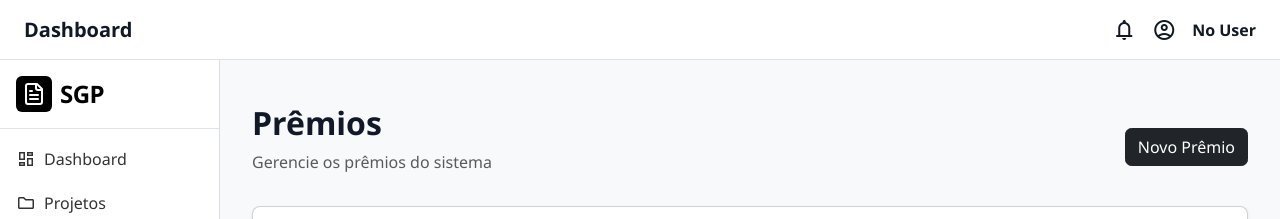
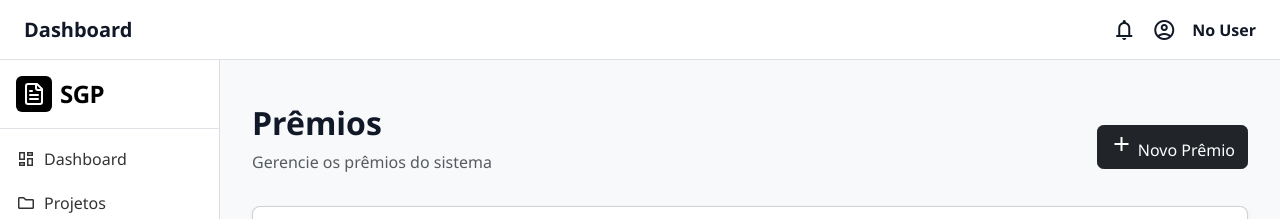
Before and after one commit to raunerlucas/app-gestao-projetos, an Angular app in the folder Frontend/gestao-projetos/: page /home/premios in a window 1280 px wide. Shown: the top 219 px of the page. Built offline with nearby package versions, Linux system fonts and the light colour scheme.

Commit message:
Feat: Update button icon in premios.html for improved visual consistency

```diff
--- a/Frontend/gestao-projetos/src/app/pages/home/premios/premios.html
+++ b/Frontend/gestao-projetos/src/app/pages/home/premios/premios.html
@@ -1,12 +1,12 @@
 <div class="container mt-4">
-  <!-- Header da página -->
   <div class="d-flex justify-content-between align-items-center mb-3">
     <div>
       <h2 class="fw-bold">Prêmios</h2>
       <p class="text-muted">Gerencie os prêmios do sistema</p>
     </div>
     <button class="btn btn-dark">
-      <i class="bi bi-plus-lg"></i> Novo Prêmio
+      <span class="material-symbols-outlined">add</span>
+      Novo Prêmio
     </button>
   </div>
 
```
